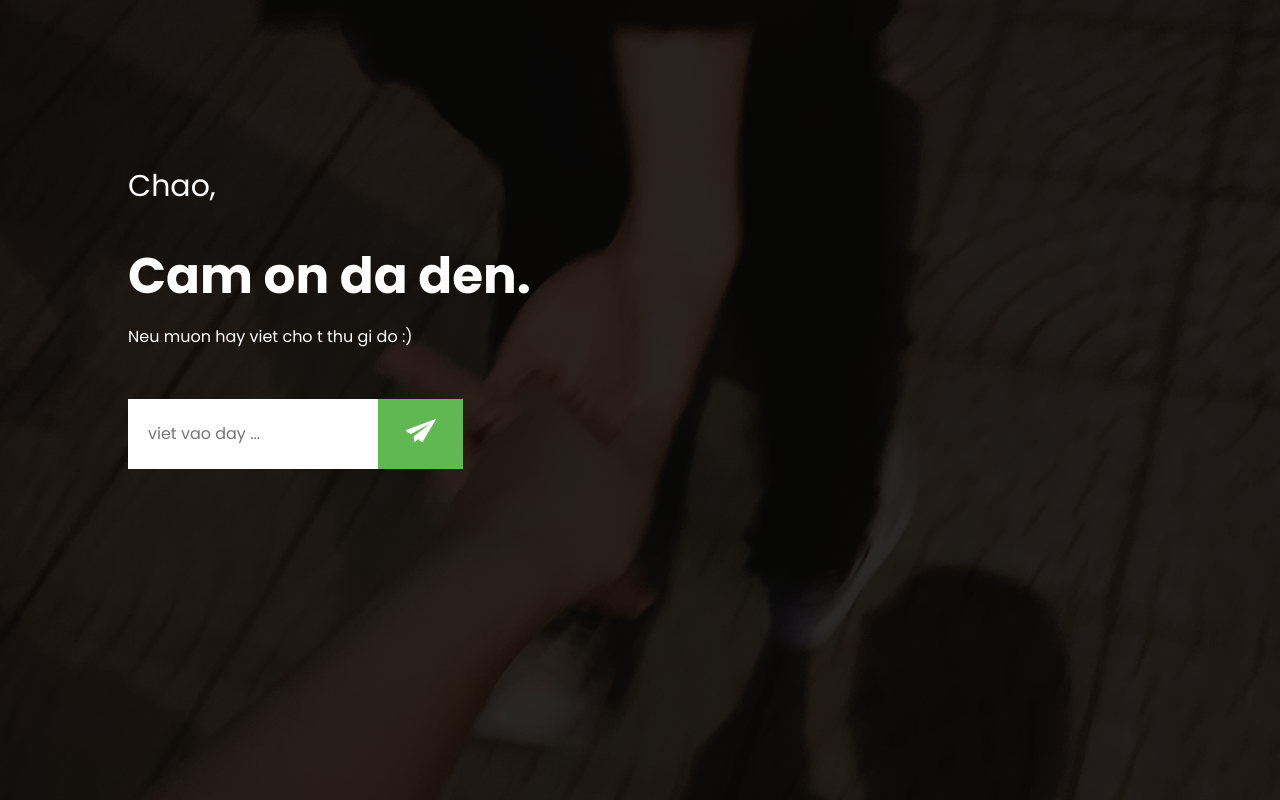
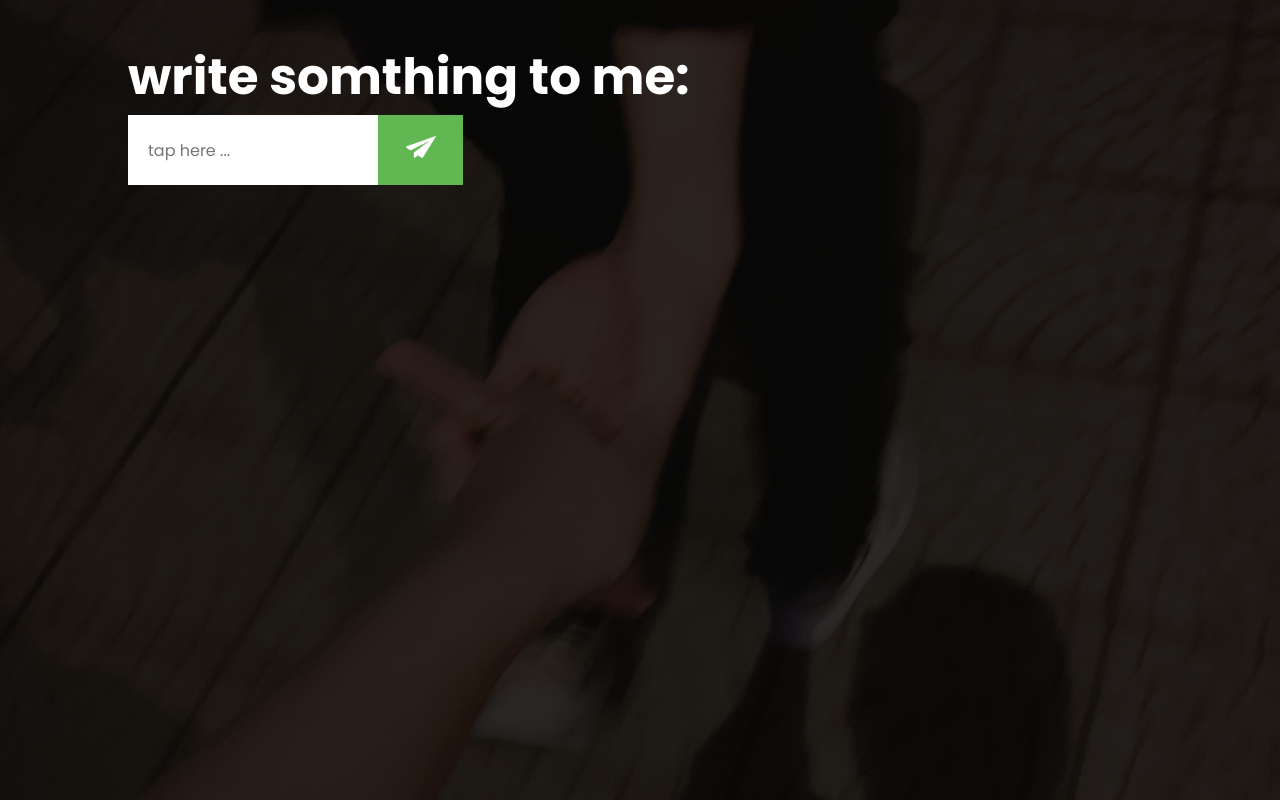
Before and after one commit to atpx23/0h47, a plain HTML site: page index.html in a window 1280 px wide. Drawn offline with Linux system fonts and the light colour scheme.

Commit message:
Update index.html

```diff
--- a/index.html
+++ b/index.html
@@ -9,11 +9,9 @@
 </head>
 <body>
     <div class="hero">
-        <h3>Chao,</h3>
-        <h1>Cam on da den.</h1>
-        <p>Neu muon hay viet cho t thu gi do :)</p>
+        <h1>write somthing to me:</h1>
         <form name="submit-to-google-sheet">
-            <input type="text" name="Email" placeholder="viet vao day ... " required>
+            <input type="text" name="Email" placeholder="tap here ..." required>
             <button type="submit"> <img src="media/send-icon.png" width="30px"> </button>
         </form>
         <span id="msg"></span>
@@ -29,7 +27,7 @@
           e.preventDefault()
           fetch(scriptURL, { method: 'POST', body: new FormData(form)})
             .then(response => {
-                msg.innerHTML = "Tin nhan cua ban da duoc gui cho Duong Dinh Tap rui, cam onnnnnnnn..."
+                msg.innerHTML = "Success!"
                 setTimeout(function(){
                     msg.innerHTML = ""
                 },5000)
```
